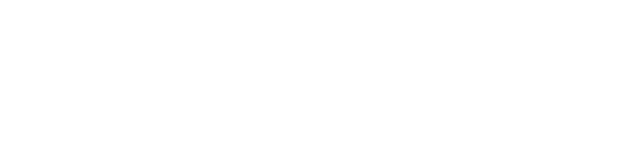
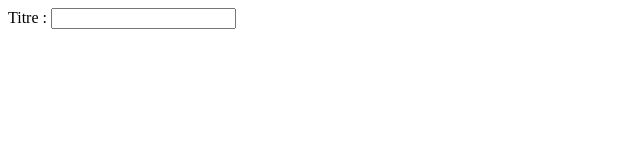
Before and after one commit to Abdoulkader-the-dev/mon-cv, a plain HTML site: page index.html in a window 1280 px wide. Shown: the whole page, without its empty margins (0-640 px from the left). Drawn offline with Linux system fonts and the light colour scheme.

Commit message:
mise en place de la section titre

```diff
--- a/index.html
+++ b/index.html
@@ -8,5 +8,10 @@
 </head>
 <body>
 
+  <section>
+    <label for="titre">Titre :</label>
+    <input type="text" name="titre" width="500px">
+  </section>
+
 </body>
 </html>
```
